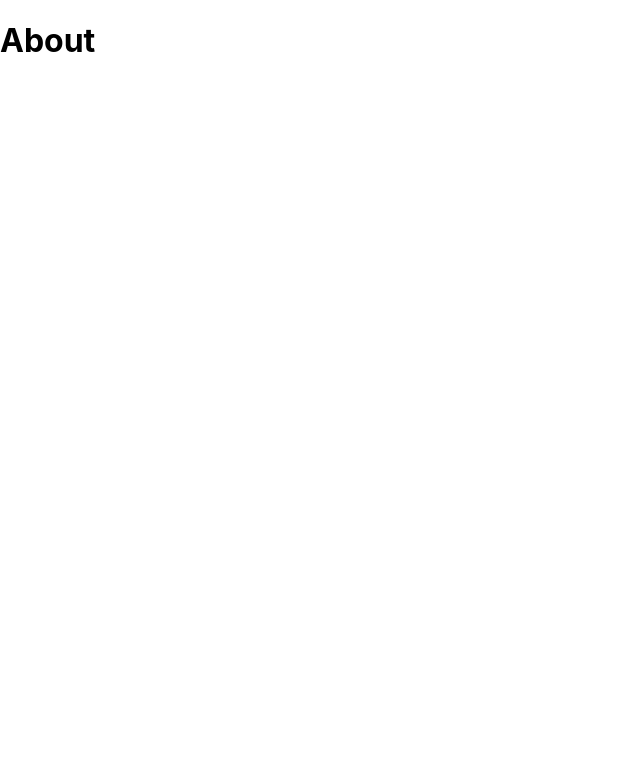
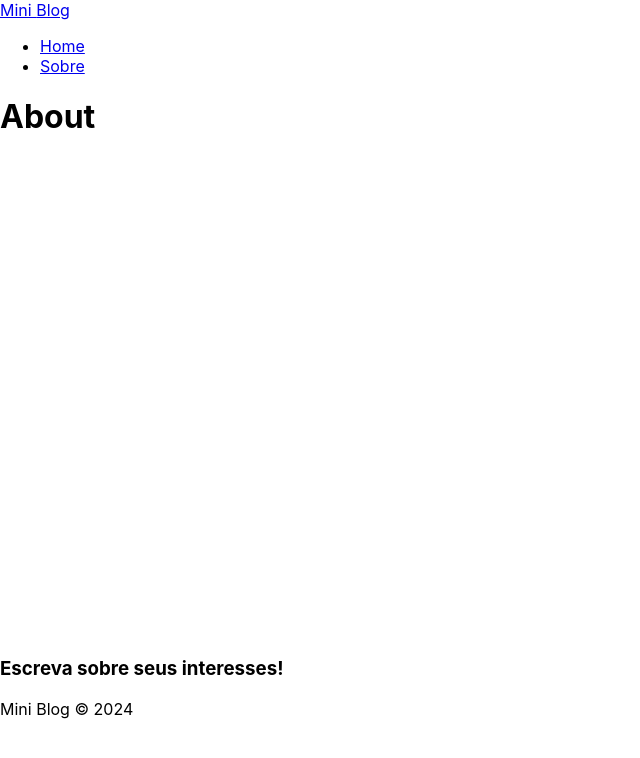
Before and after one commit to SandroCD/curso-react, a React (Create React App) app in the folder 10_MINIBLOG/miniblog/: page /about in a window 1280 px wide. Shown: the top 758 px of the page, without its empty margins (0-640 px from the left). Built offline with nearby package versions, Linux system fonts and the light colour scheme.

Commit message:
Add componentes Navbar e Footer

```diff
--- a/10_MINIBLOG/miniblog/src/App.js
+++ b/10_MINIBLOG/miniblog/src/App.js
@@ -1,6 +1,10 @@
 import './App.css';
 
 import { BrowserRouter, Routes, Route, Navigate } from "react-router-dom";
+
+//COMPONENTS
+import Navbar from './components/Navbar';
+import Footer from './components/Footer';
 
 //PAGES
 import Home from "./pages/Home/Home";
@@ -10,12 +14,14 @@
   return (
     <div className="App">
       <BrowserRouter >
+      <Navbar />
         <div className="container">
           <Routes >
             <Route path="/" element={<Home/>} />
             <Route path="/about" element={<About/>} />
           </Routes>
         </div>
+        <Footer />
       </BrowserRouter>
     </div>
   );
--- /dev/null
+++ b/10_MINIBLOG/miniblog/src/components/Footer.js
@@ -0,0 +1,12 @@
+import styles from "./Footer.module.css"
+
+const Footer = () => {
+  return (
+    <footer>
+        <h3>Escreva sobre seus interesses!</h3>
+        <p>Mini Blog &copy; 2024</p>
+    </footer>
+  );
+};
+
+export default Footer;
--- /dev/null
+++ b/10_MINIBLOG/miniblog/src/components/Navbar.js
@@ -0,0 +1,23 @@
+import { NavLink } from "react-router-dom";
+
+import styles from "./Navbar.module.css";
+
+const Navbar = () => {
+  return (
+    <nav>
+        <NavLink to="/">
+            Mini <span>Blog</span>
+        </NavLink>
+        <ul>
+            <li>
+                <NavLink to="/">Home</NavLink>
+            </li>
+            <li>
+                <NavLink to="/about">Sobre</NavLink>
+            </li>
+        </ul>
+    </nav>
+  );
+};
+
+export default Navbar;
```
Also changed, not shown: 10_MINIBLOG/miniblog/src/components/Footer.module.css (added), 10_MINIBLOG/miniblog/src/components/Navbar.module.css (added).
